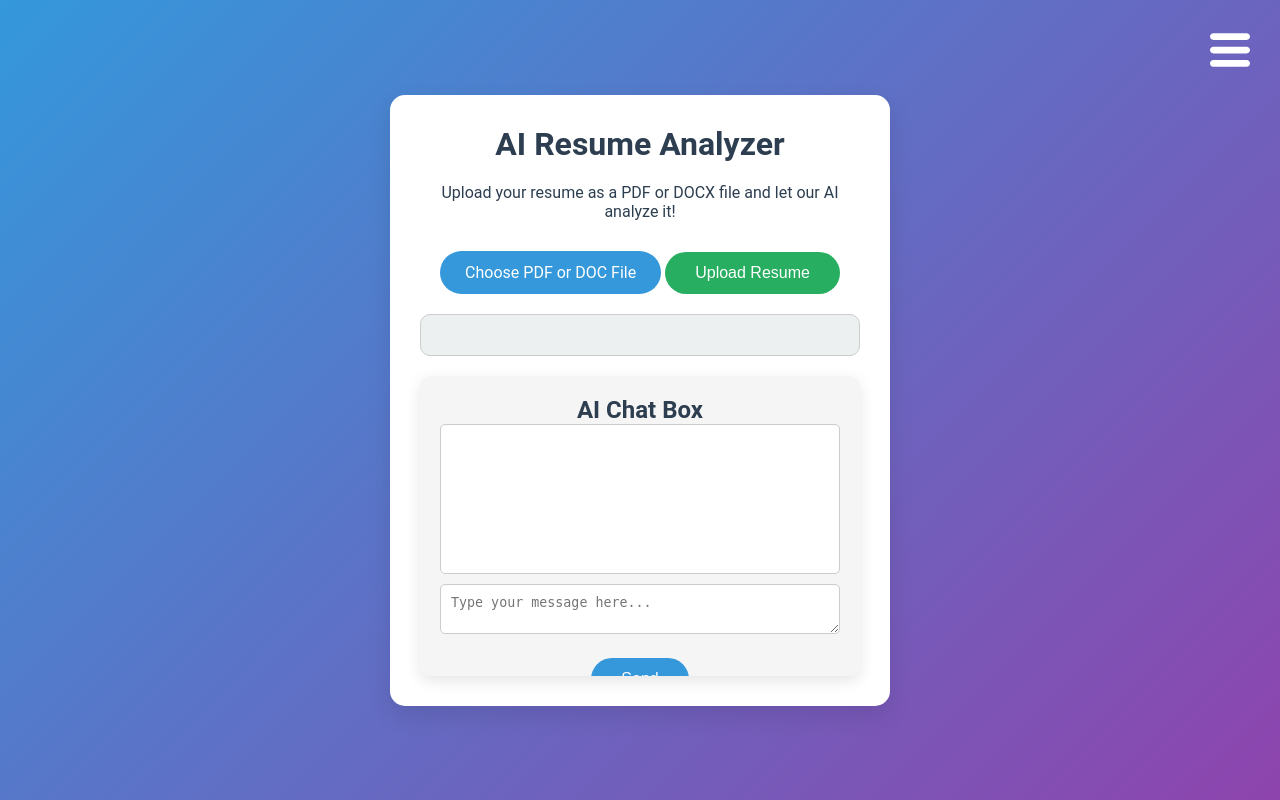
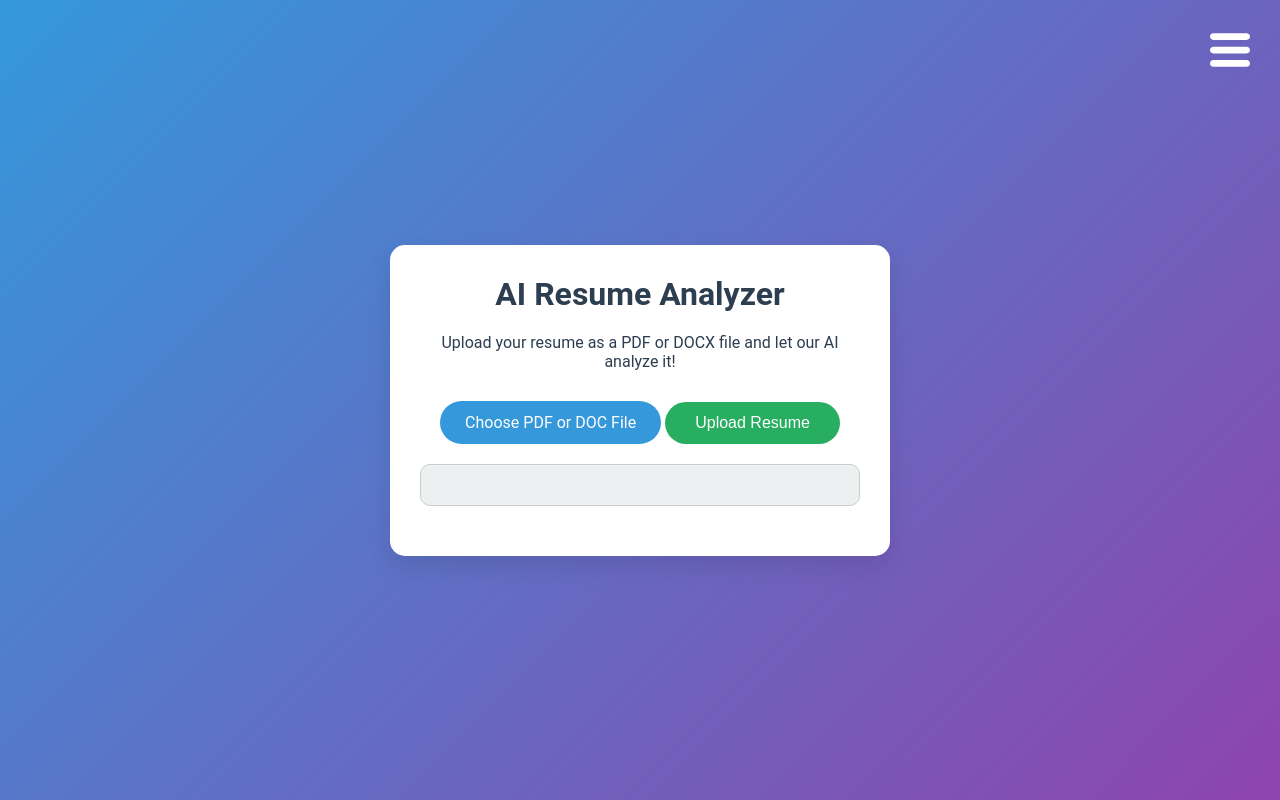
Before and after one commit to saJuarez/Capstone-Project, a Flask app: page / in a window 1280 px wide. Run offline with Flask 3, Linux system fonts and the light colour scheme; some libraries are stand-ins or nearby versions.

Commit message:
Delete the AI chat box

```diff
--- a/templates/index.html
+++ b/templates/index.html
@@ -147,13 +147,7 @@
             </div>
         </div>
 
-        <!-- AI Chat Box -->
-        <section class="chat-box">
-            <h2>AI Chat Box</h2>
-            <div id="chat-log"></div>
-            <textarea id="chat-input" placeholder="Type your message here..."></textarea>
-            <button id="send-button" class="button">Send</button>
-        </section>
+
     </main>
 
     <script src="{{ url_for('static', filename='script.js') }}"></script>
```
Also changed, not shown: 1 other file.
